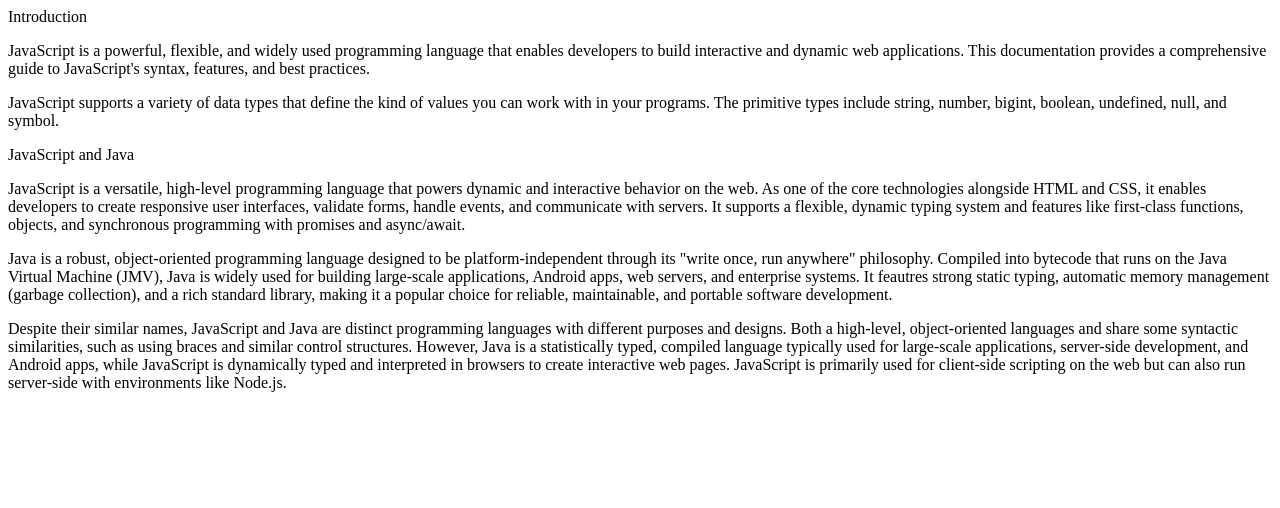
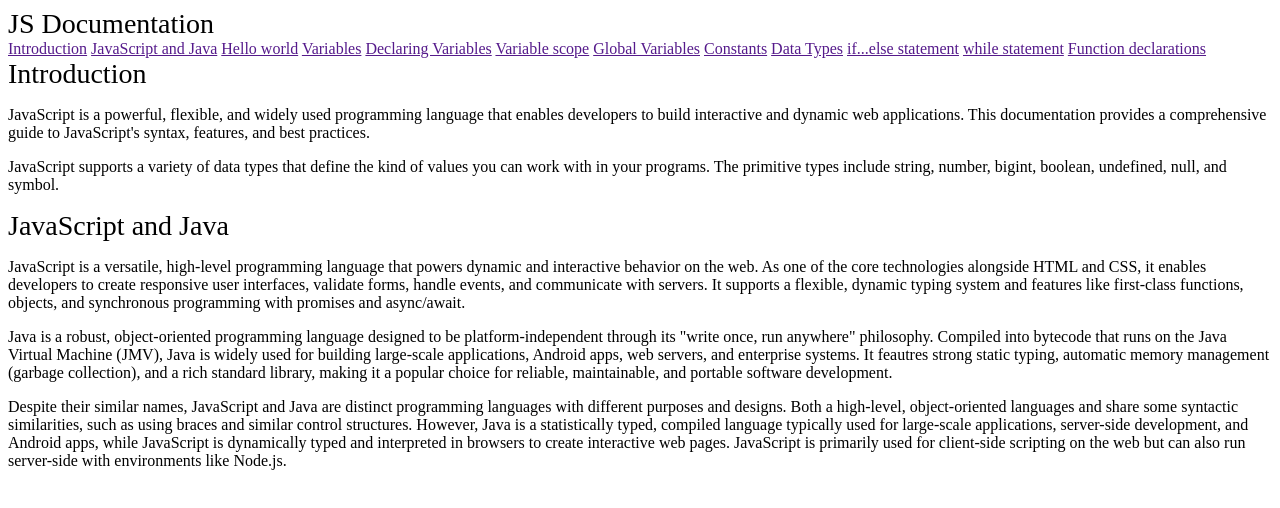
Before and after one commit to lengleman-spec/technical-page, a plain HTML site: page index.html in a window 1280 px wide. Drawn offline with Linux system fonts and the light colour scheme.

Commit message:
added navbar

```diff
--- a/index.html
+++ b/index.html
@@ -4,9 +4,26 @@
     <meta charset="UTF-8" />
     <meta name="viewport" content="width=device-width, initial-scale=1.0" />
     <title>JavaScript Documentation</title>
+    <link rel="stylesheet" href="styles.css" />
   </head>
   <body>
     <main id="main-doc">
+      <nav id="navbar">
+        <header>JS Documentation</header>
+        <a href="">Introduction</a>
+        <a href="">JavaScript and Java</a>
+        <a href="">Hello world</a>
+        <a href="">Variables</a>
+        <a href="">Declaring Variables</a>
+        <a href="">Variable scope</a>
+        <a href="">Global Variables</a>
+        <a href="">Constants</a>
+        <a href="">Data Types</a>
+        <a href="">if...else statement</a>
+        <a href="">while statement</a>
+        <a href="">Function declarations</a>
+      </nav>
+
       <section class="main-section" id="introduction">
         <header>Introduction</header>
         <p>
--- /dev/null
+++ b/styles.css
@@ -0,0 +1,4 @@
+header {
+  font-size: 28px;
+  font-weight: 500;
+}
```
